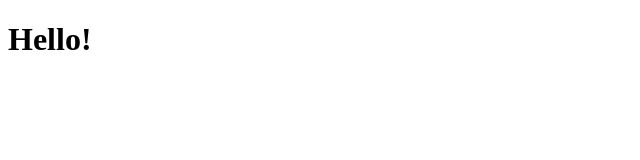
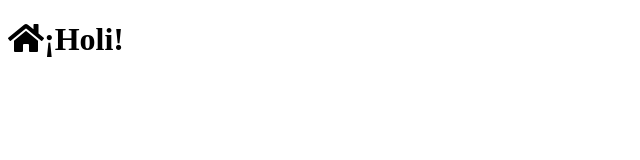
Before and after one commit to patricia-montoya/booking-app-parcel, a React (Vite) app: page / in a window 1280 px wide. Shown: the top 160 px of the page, without its empty margins (0-640 px from the left). Built offline with nearby package versions, Linux system fonts and the light colour scheme.

Commit message:
Setup - Linking App page to the app, adding more icons

```diff
--- a/index.js
+++ b/index.js
@@ -1,4 +1,5 @@
 import React from 'react';
 import ReactDOM from 'react-dom';
+import App from './src/App';
 
-ReactDOM.render(<h1>Hello!</h1>, document.getElementById('app'));
+ReactDOM.render(<App />, document.getElementById('app'));
--- a/package.json
+++ b/package.json
@@ -11,6 +11,10 @@
   "license": "ISC",
   "dependencies": {
     "@fortawesome/fontawesome-free": "^5.13.0",
+    "@fortawesome/fontawesome-svg-core": "^1.2.28",
+    "@fortawesome/free-regular-svg-icons": "^5.13.0",
+    "@fortawesome/free-solid-svg-icons": "^5.13.0",
+    "@fortawesome/react-fontawesome": "^0.1.9",
     "bulma": "^0.8.1",
     "react": "^16.13.1",
     "react-dom": "^16.13.1"
--- a/src/App.js
+++ b/src/App.js
@@ -0,0 +1,14 @@
+import React from 'react';
+import { faHome } from '@fortawesome/free-solid-svg-icons';
+import { FontAwesomeIcon } from '@fortawesome/react-fontawesome';
+
+const App = () => {
+  return (
+    <h1 className="title is-1">
+      <FontAwesomeIcon icon={faHome} />
+      ¡Holi!
+    </h1>
+  );
+};
+
+export default App;
```
Also changed, not shown: 1 other file (tests, documents, lock files or other folders).
